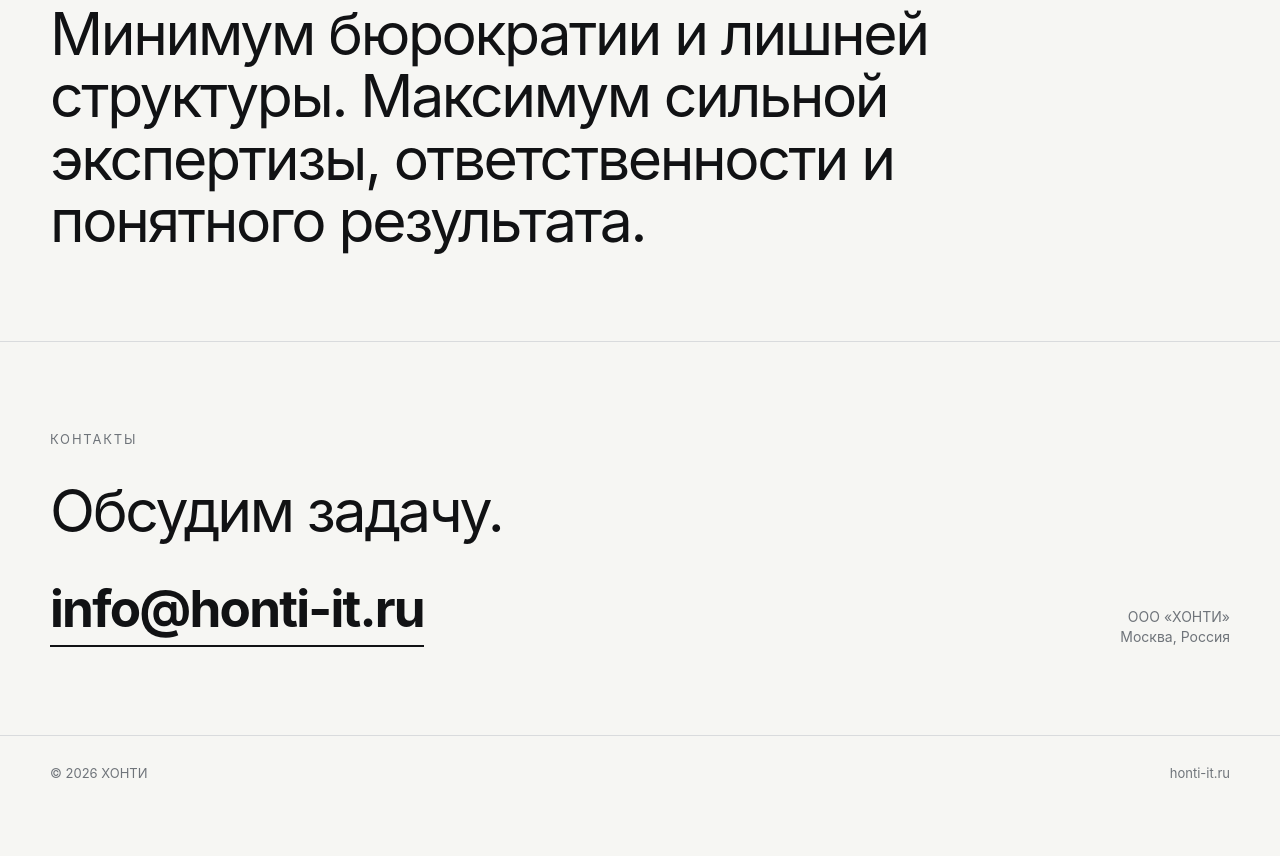
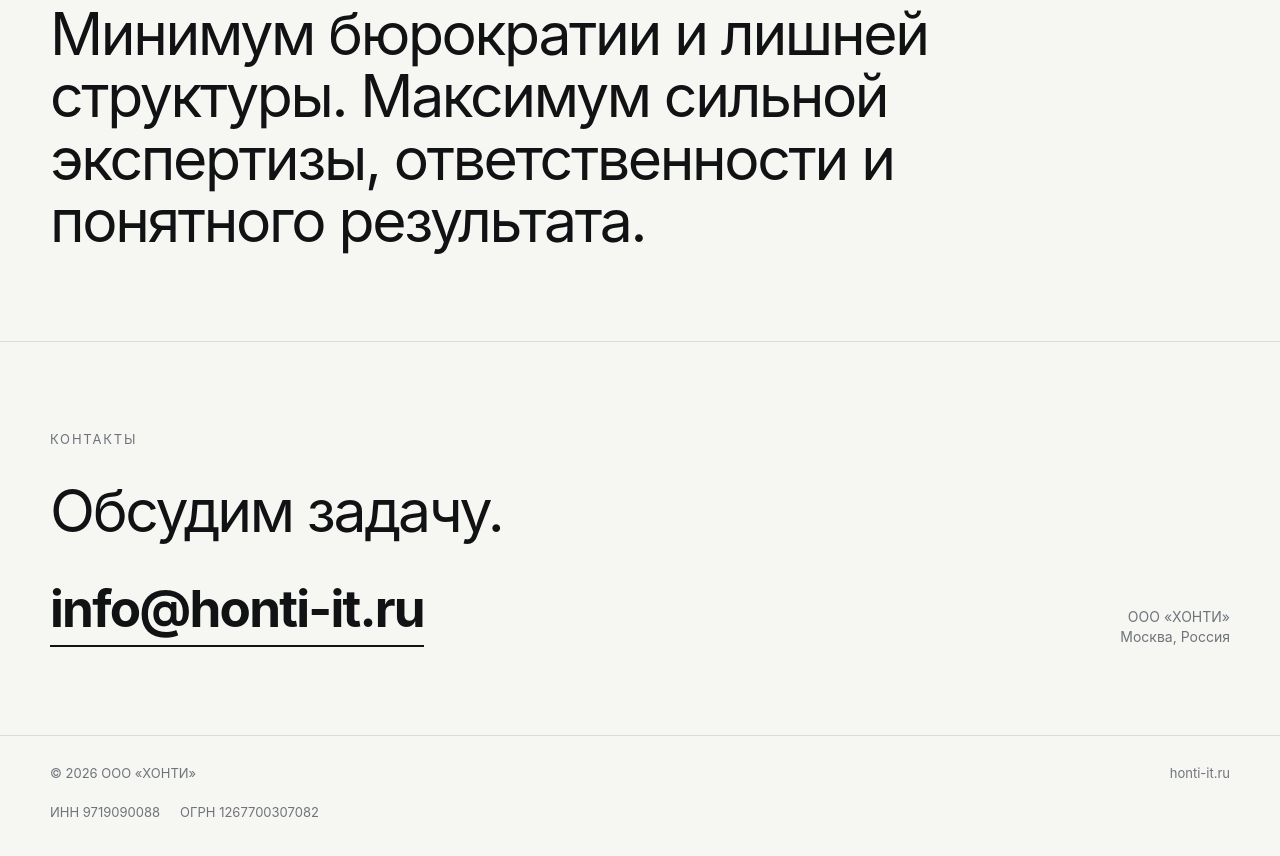
Before and after one commit to evgenykei/honti-site, a plain HTML site: page index.html in a window 1280 px wide. Shown: the part 2645-3501 px from the top of the page. Before the commit the page ends 3466 px from the top, so only its background shows below. Drawn offline with Linux system fonts and the light colour scheme.

Commit message:
Add concise HONTI company details to homepage footer

```diff
--- a/index.html
+++ b/index.html
@@ -139,6 +139,7 @@
     .meta{color:var(--muted);font-size:14px;text-align:right}
     footer{padding:28px 0 38px;border-top:1px solid var(--line);color:var(--muted);font-size:13px}
     .footer-row{display:flex;justify-content:space-between;gap:20px;flex-wrap:wrap}
+    .footer-legal{flex-basis:100%;display:flex;flex-wrap:wrap;gap:6px 20px}
     @media(max-width:800px){
       .navlinks{display:none}
       .hero{min-height:auto;padding:72px 0}
@@ -264,8 +265,9 @@
 
   <footer>
     <div class="wrap footer-row">
-      <span>© 2026 ХОНТИ</span>
+      <span>© 2026 ООО «ХОНТИ»</span>
       <span>honti-it.ru</span>
+      <div class="footer-legal"><span>ИНН 9719090088</span><span>ОГРН 1267700307082</span></div>
     </div>
   </footer>
 </body>
```
